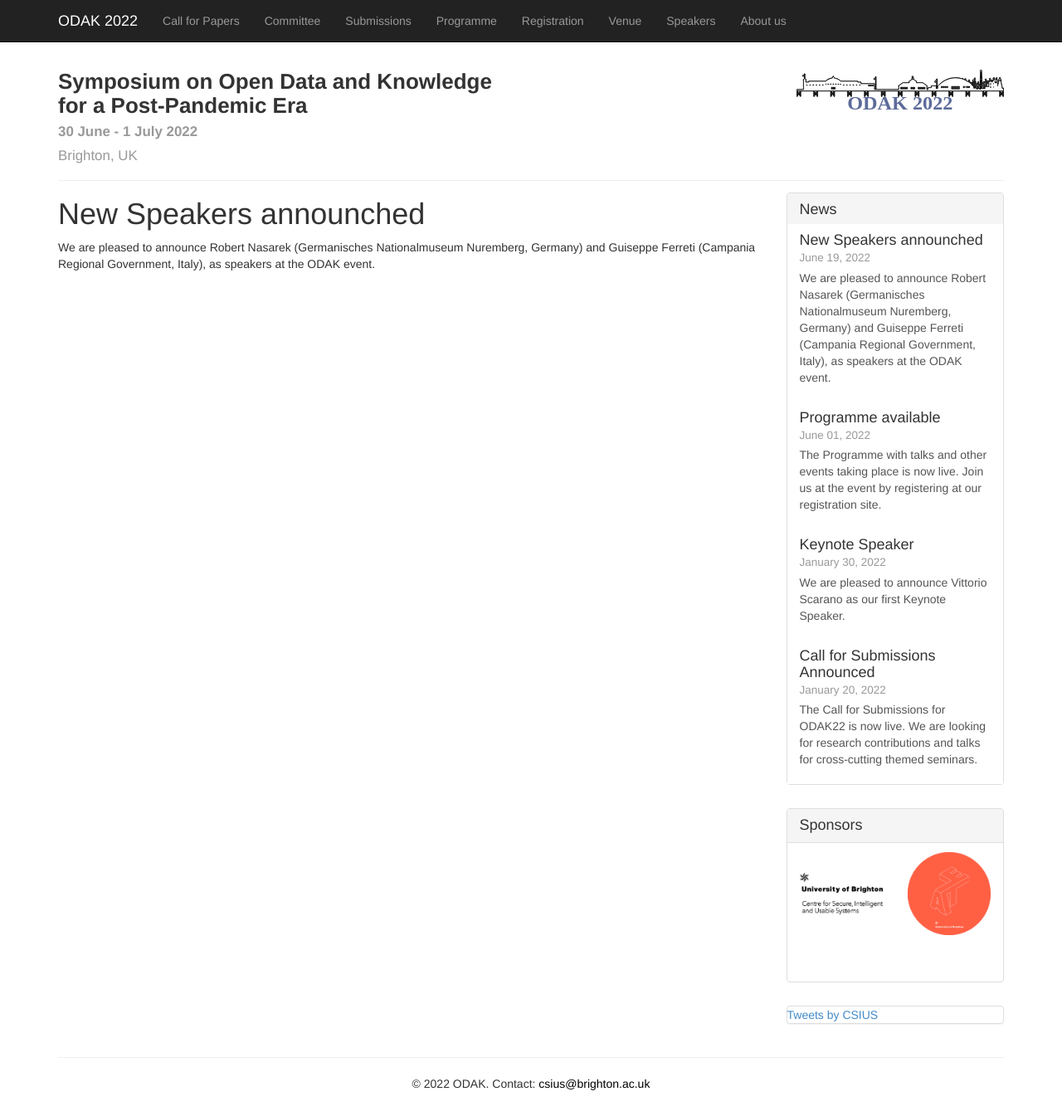
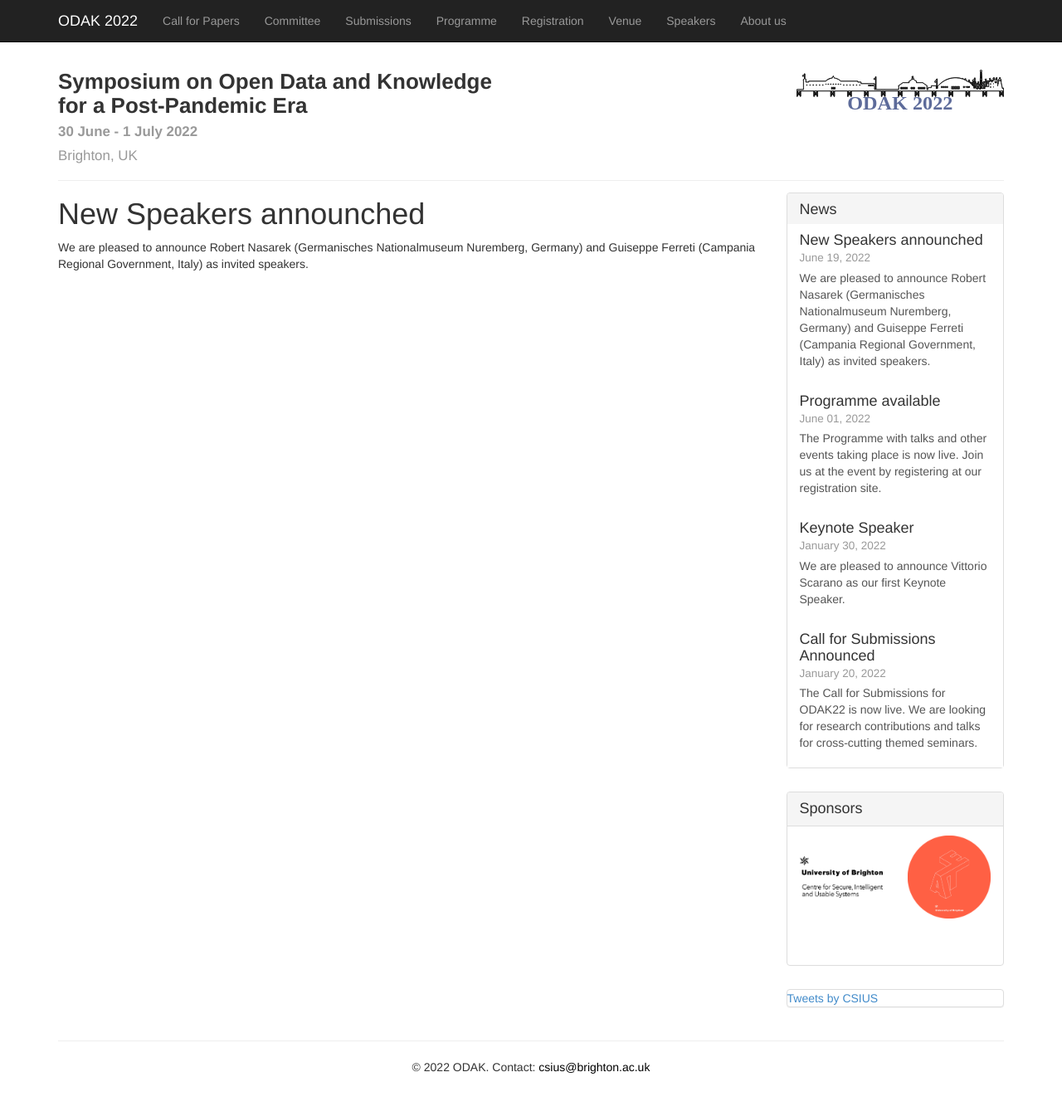
Before and after one commit to UniversityofBrighton/odak, a Jekyll site: the page built from _posts/news/2022-06-19-speakers-news.md, in a window 1280 px wide and 1345 px high. Shown: the whole window at 83% size. Built offline with Jekyll 4.4.1, drawn with Linux system fonts in a browser that asks for light colours; comment, search, counter and statistics services are not loaded.

Commit message:
Update 2022-06-19-speakers-news.md

```diff
--- a/_posts/news/2022-06-19-speakers-news.md
+++ b/_posts/news/2022-06-19-speakers-news.md
@@ -6,4 +6,4 @@ title: New Speakers announched
 year: 2022
 ---
 
-We are pleased to announce Robert Nasarek (Germanisches Nationalmuseum Nuremberg, Germany) and Guiseppe Ferreti (Campania Regional Government, Italy), as speakers at the ODAK event.
+We are pleased to announce Robert Nasarek (Germanisches Nationalmuseum Nuremberg, Germany) and Guiseppe Ferreti (Campania Regional Government, Italy) as invited speakers.
```
